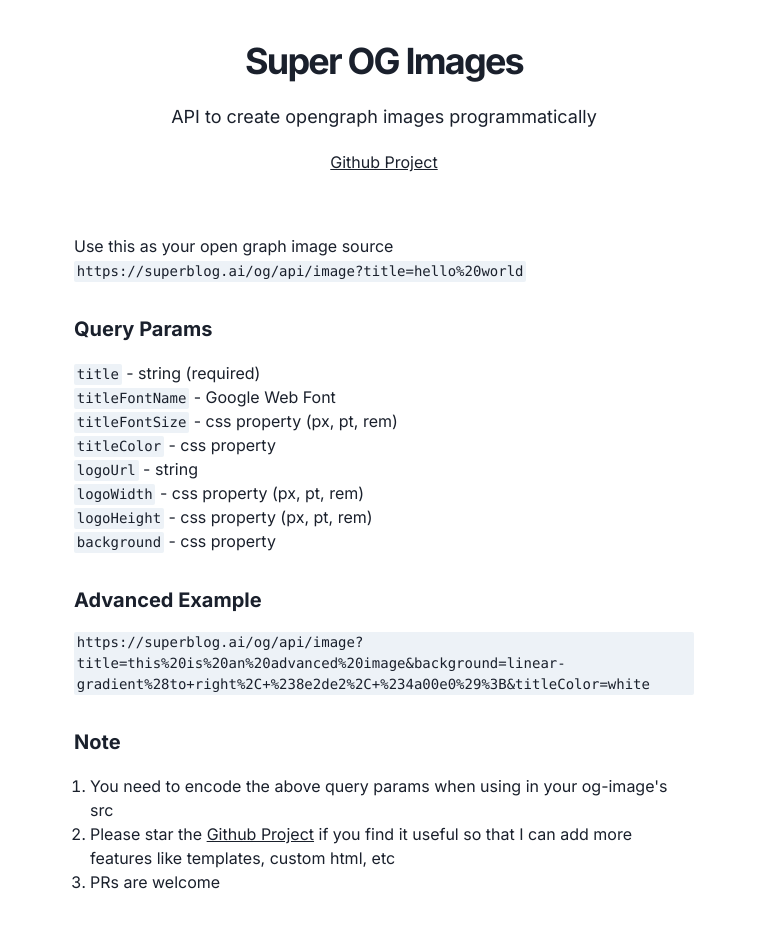
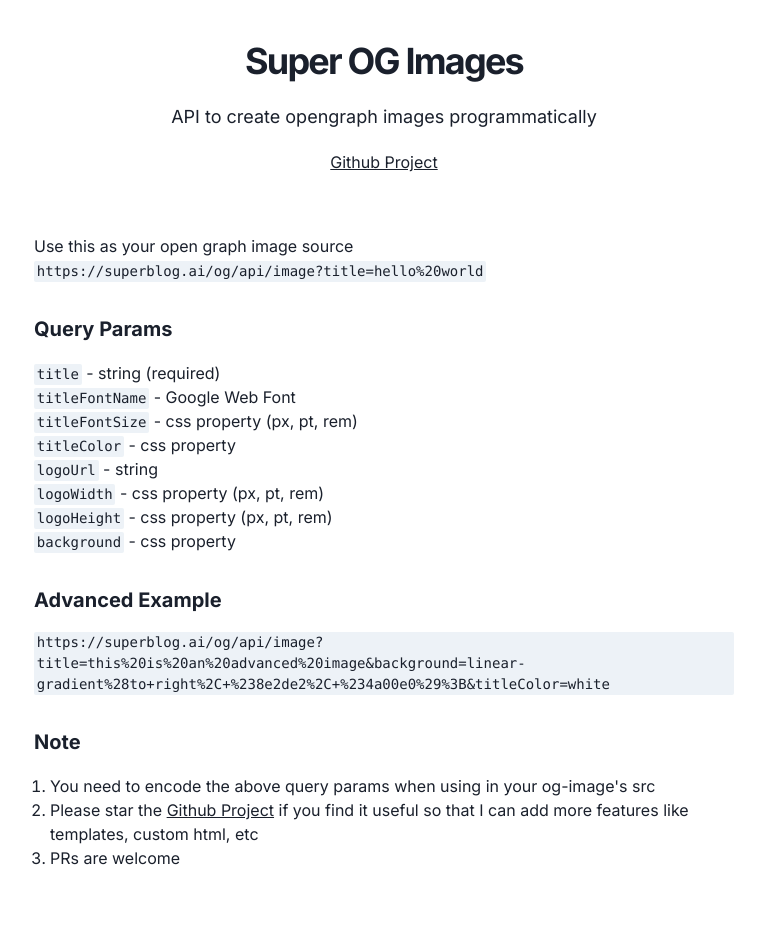
Before and after one commit to s-kris/super-og-images, a Next.js app: page / in a window 1280 px wide. Shown: the top 928 px of the page, without its empty margins (256-1021 px from the left). Built offline with nearby package versions, Linux system fonts and the light colour scheme.

Commit message:
feat: add vercel.json && add wordbreak

```diff
--- a/pages/index.tsx
+++ b/pages/index.tsx
@@ -53,8 +53,9 @@
         process.env.NEXT_PUBLIC_VERCEL_ENV ? 'https://superblog.ai/og/api/image' : '/api/image'
     }?title=${title}`;
     return (
-        <Flex w="100%" justifyContent="center">
+        <Flex w="100%" justifyContent="center" p={10} wordBreak="break-word">
             <Head>
+                <meta name="viewport" content="width=device-width, initial-scale=1.0" />
                 <title>{title} | Superblog</title>
                 <meta property="og:image" content={ogImageUrl} />
                 <meta property="og:title" content={title} />
@@ -64,7 +65,7 @@
                 <meta property="twitter:image" content={ogImageUrl} />
                 <meta name="twitter:card" content="summary_large_image" />
             </Head>
-            <VStack p={10} spacing={5} maxW="700px">
+            <VStack spacing={5} maxW="700px">
                 <Heading size="xl" letterSpacing="-0.05em" as="h1">
                     Super OG Images
                 </Heading>
```
Also changed, not shown: vercel.json (added).
